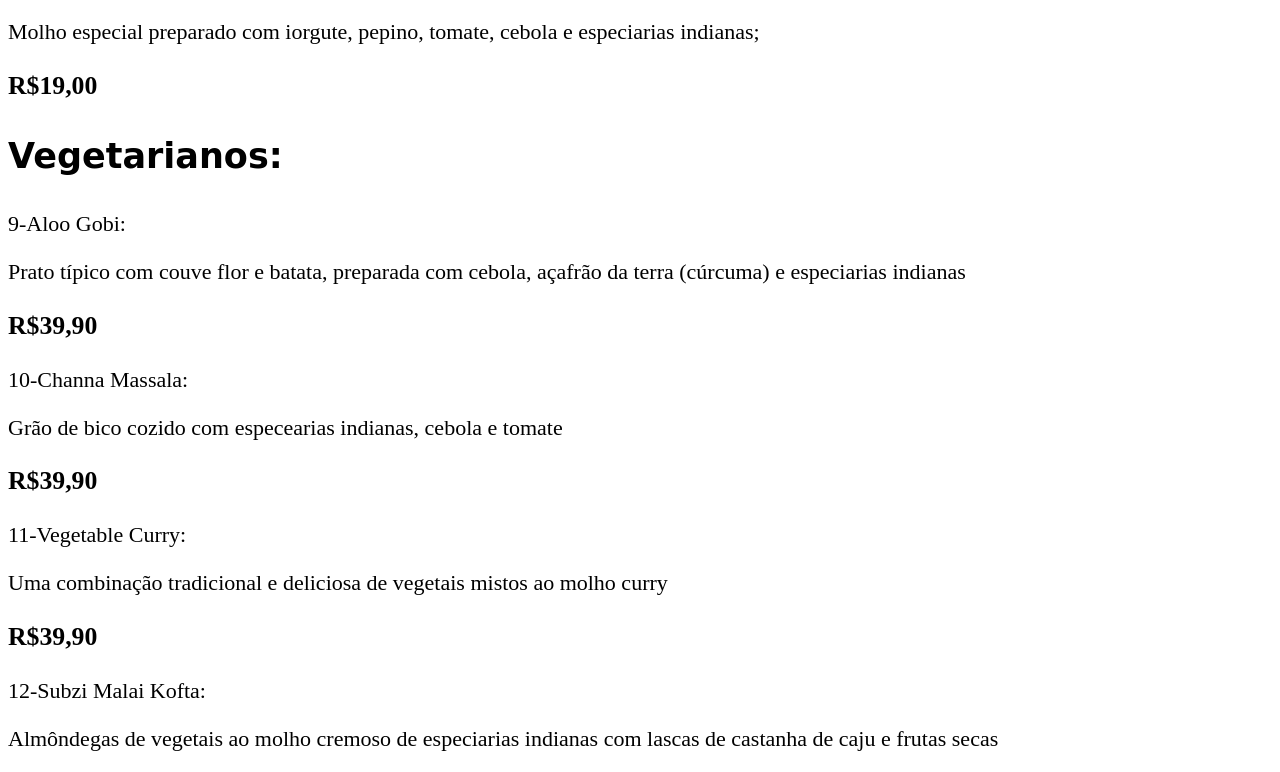
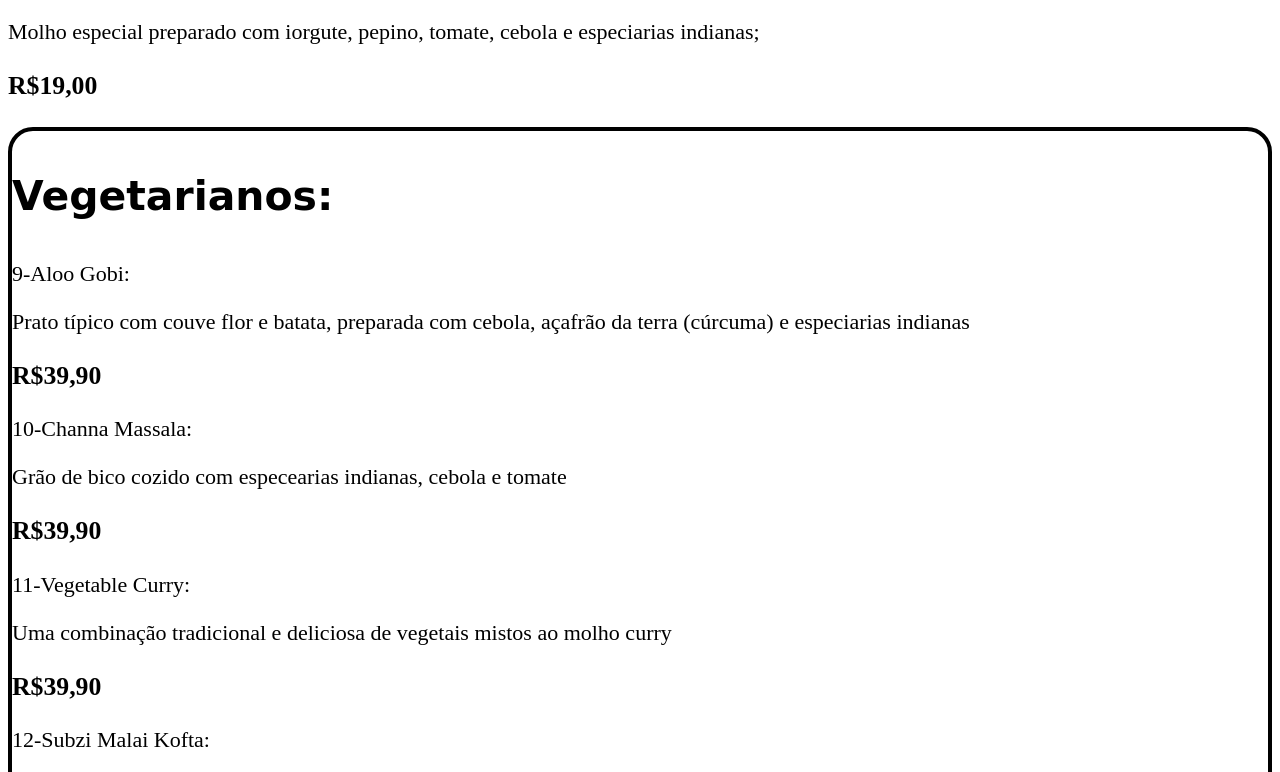
Before and after one commit to CBLMB/site-02, a plain HTML site: page index.html in a window 1280 px wide. Shown: the part 1229-2001 px from the top of the page. Drawn offline with Linux system fonts and the light colour scheme.

Commit message:
Add files via upload

```diff
--- a/index.html
+++ b/index.html
@@ -7,8 +7,11 @@
   </head>
   <body>
     <h1 class="cardápio">Nosso cardápio: </h1>
-    <div class="entrada">
+
+    <div class="inicio">
+    <div class="entrada" >
       <p1><em>Entradas:</em></p1>
+</div>
         <p> 1-Samosas:</p>
           <p>Pasteis indianos recheados com vegetais temperados com especiarias indianas, (04 unidades). Acompanha 02 Chutneys</p>
  <h3>R$19,90</h2>
@@ -36,8 +39,10 @@
   <h3>R$19,00</h3>
 </div>
 
+<div class="vegetal">
   <div class="vegetarianos">
     <h3 class="vegetariano"> Vegetarianos:</h3>
+  </div>
     <p>9-Aloo Gobi:</p>
     <p>Prato típico com couve flor e batata, preparada com cebola, açafrão da terra (cúrcuma) e especiarias indianas</p>
     <h3>R$39,90</h3>
@@ -50,6 +55,7 @@
     <p>12-Subzi Malai Kofta:</p>
     <p>Almôndegas de vegetais ao molho cremoso de especiarias indianas com lascas de castanha de caju e frutas secas</p>
     <h3>R$45,90</h3>
+
   </div>
 
  <div class="ave">
@@ -151,5 +157,6 @@
 
 
 
+
 </div>
 </html>
--- a/style.css
+++ b/style.css
@@ -13,8 +13,15 @@ font-size: 22px;
    font-family: cursive; font-size: 35px
 }
 
-  .vegetariano {
-    font-family: cursive; font-size: 35px
+  .vegetarianos {
+    font-family: cursive;
+    font-size: 35px
+
+  }
+
+.vegetal{
+  border: 4px solid black;
+  border-radius: 25px;
 }
 
 .aves{
```
